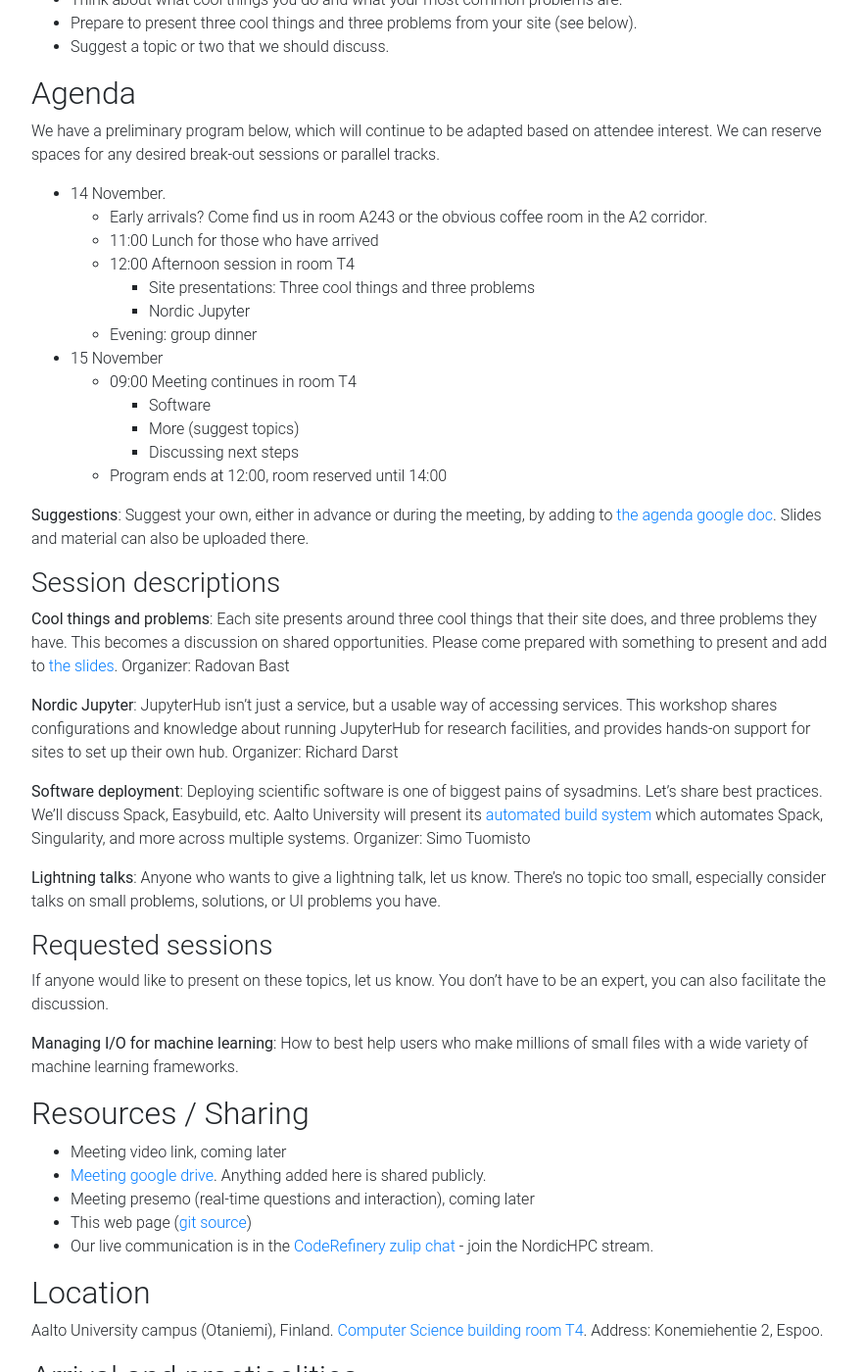
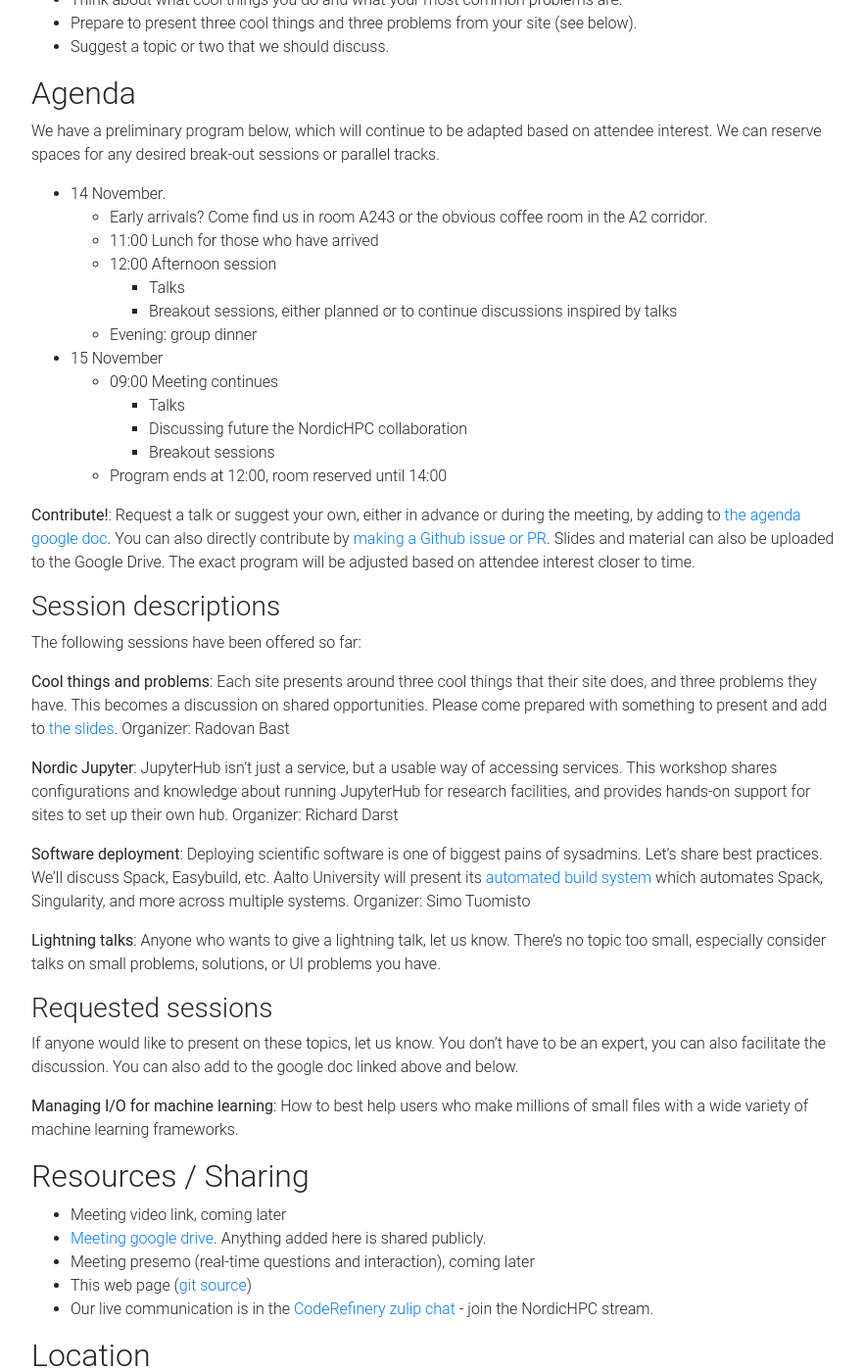
Before and after one commit to NordicHPC/nordichpc.github.io, a Jekyll site: the page built from 2019-11-14-helsinki.md, in a window 1280 px wide and 1400 px high, scrolled down 697 px. Shown: the whole window at 98% size, without its empty margins (338-1220 px from the left). Built offline with Jekyll 4.4.1, drawn with Linux system fonts in a browser that asks for light colours; nearby versions of some CDN libraries; comment, search, counter and statistics services are not loaded.

Commit message:
Adjust some other meta-info

```diff
--- a/2019-11-14-helsinki.md
+++ b/2019-11-14-helsinki.md
@@ -57,24 +57,30 @@ break-out sessions or parallel tracks.
   * Early arrivals?  Come find us in room A243 or the obvious coffee
     room in the A2 corridor.
   * 11:00 Lunch for those who have arrived
-  * 12:00 Afternoon session in room T4
-    * Site presentations: Three cool things and three problems
-    * Nordic Jupyter
+  * 12:00 Afternoon session
+    * Talks
+	* Breakout sessions, either planned or to continue discussions
+      inspired by talks
   * Evening: group dinner
 * 15 November
-  * 09:00 Meeting continues in room T4
-    * Software
-    * More (suggest topics)
-    * Discussing next steps
+  * 09:00 Meeting continues
+    * Talks
+    * Discussing future the NordicHPC collaboration
+	* Breakout sessions
   * Program ends at 12:00, room reserved until 14:00
 
-**Suggestions**: Suggest your own, either in advance or during
-the meeting, by adding to [the agenda google
+**Contribute!**: Request a talk or suggest your own, either in advance
+or during the meeting, by adding to [the agenda google
 doc](https://docs.google.com/document/d/1l5BCK7EWEQ-eNpUbcoPC64SfCoCCJIJ6bTJ7Hn0mGwE).
-Slides and material can also be uploaded there.
+You can also directly contribute by [making a Github issue or PR](https://github.com/NordicHPC/nordichpc.github.io/labels/meetings).
+Slides and material can also be uploaded to the Google Drive.
+The exact program will be adjusted based on attendee interest closer
+to time.
 
 
 ### Session descriptions
+
+The following sessions have been offered so far:
 
 **Cool things and problems**: Each site presents around three cool
 things that their site does, and three problems they have.  This
@@ -100,10 +106,12 @@ Organizer: Simo Tuomisto
 know.  There's no topic too small, especially consider talks on small
 problems, solutions, or UI problems you have.
 
+
 ### Requested sessions
 
 If anyone would like to present on these topics, let us know.  You
 don't have to be an expert, you can also facilitate the discussion.
+You can also add to the google doc linked above and below.
 
 **Managing I/O for machine learning**: How to best help users who make
 millions of small files with a wide variety of machine learning
```
